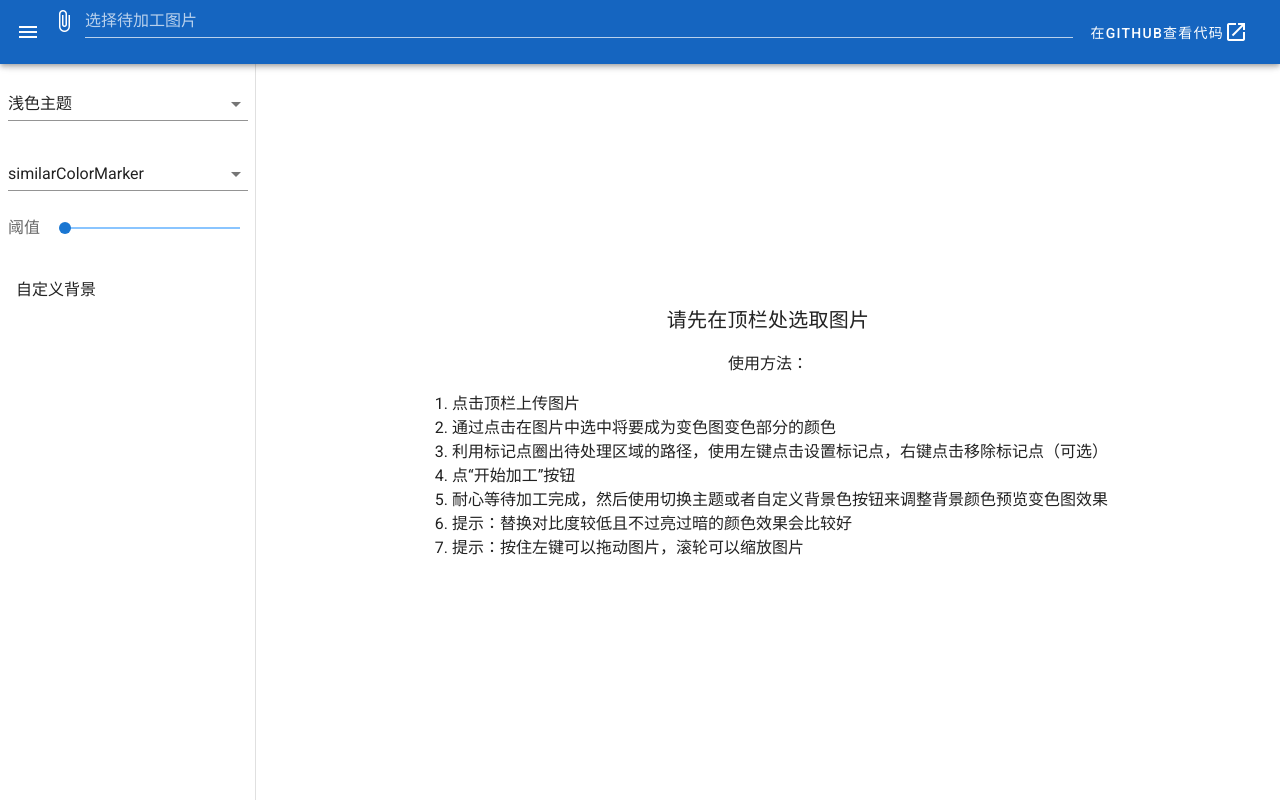
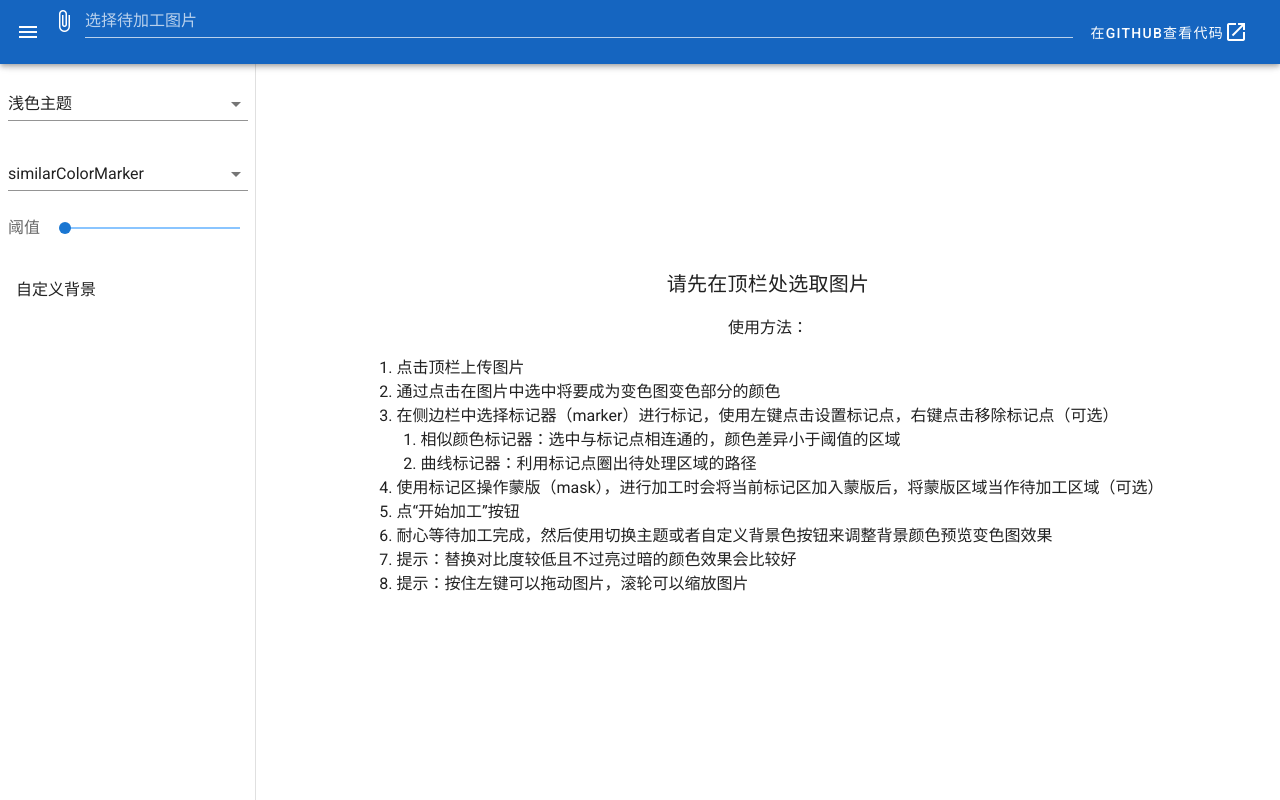
Before and after one commit to Laurence-042/color-change-image, a Vue app: page / in a window 1280 px wide. Built offline with nearby package versions, Linux system fonts and the light colour scheme.

Commit message:
update hint

```diff
--- a/src/App.vue
+++ b/src/App.vue
@@ -81,7 +81,18 @@
             <ol>
               <li>点击顶栏上传图片</li>
               <li>通过点击在图片中选中将要成为变色图变色部分的颜色</li>
-              <li>利用标记点圈出待处理区域的路径，使用左键点击设置标记点，右键点击移除标记点（可选）</li>
+              <li>
+                在侧边栏中选择标记器（marker）进行标记，使用左键点击设置标记点，右键点击移除标记点（可选）
+                <ol>
+                  <li>
+                    相似颜色标记器：选中与标记点相连通的，颜色差异小于阈值的区域
+                  </li>
+                  <li>
+                    曲线标记器：利用标记点圈出待处理区域的路径
+                  </li>
+                </ol>
+              </li>
+              <li>使用标记区操作蒙版（mask），进行加工时会将当前标记区加入蒙版后，将蒙版区域当作待加工区域（可选）</li>
               <li>点“开始加工”按钮</li>
               <li>耐心等待加工完成，然后使用切换主题或者自定义背景色按钮来调整背景颜色预览变色图效果</li>
               <li>提示：替换对比度较低且不过亮过暗的颜色效果会比较好</li>
@@ -561,6 +572,7 @@ export default {
     /**异步处理 */
     processImageAsync() {
       setTimeout(() => {
+        this.addMarkedAreaMask();
         if (this.maskManager.isMarked()) {
           this.processImageUnderMask();
         } else {
```
